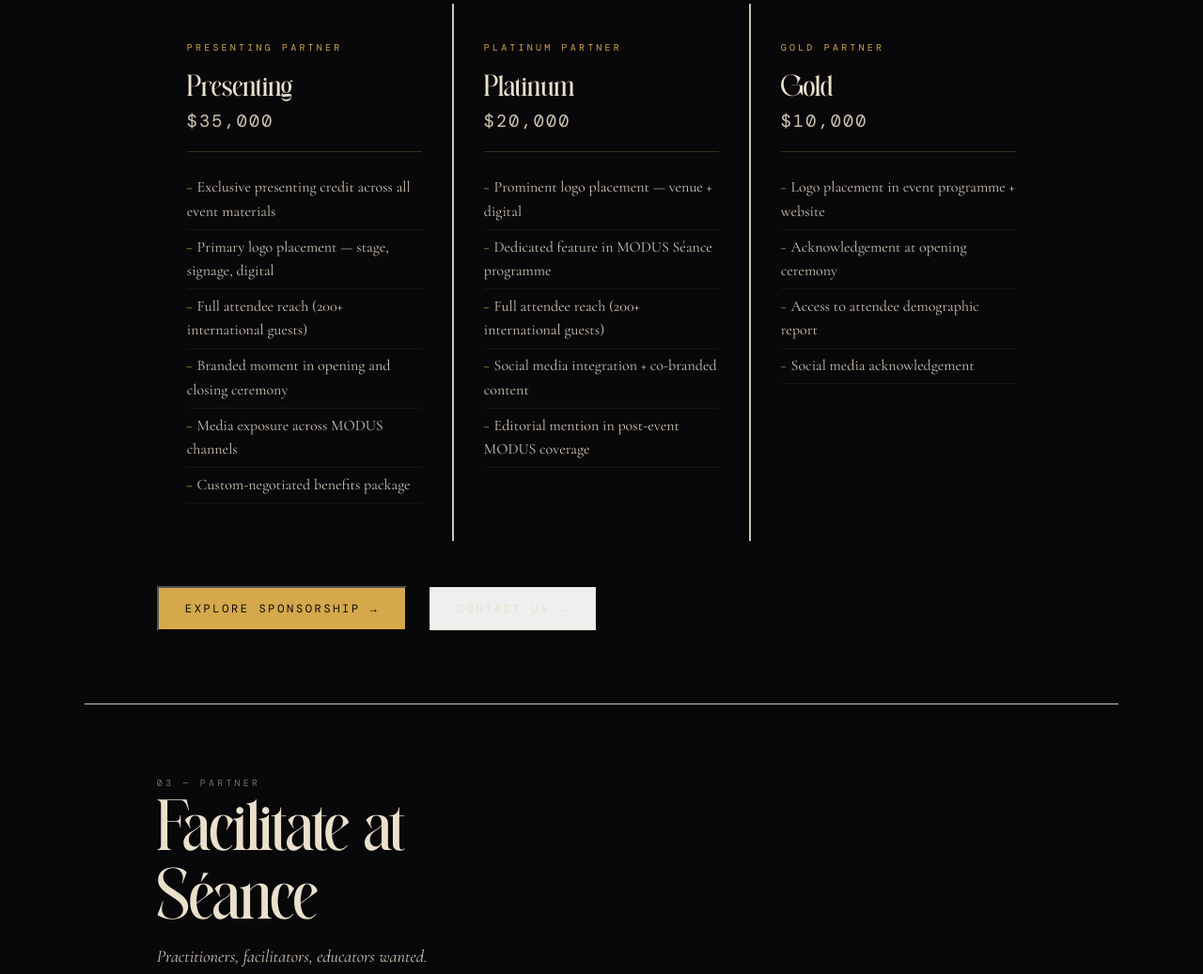
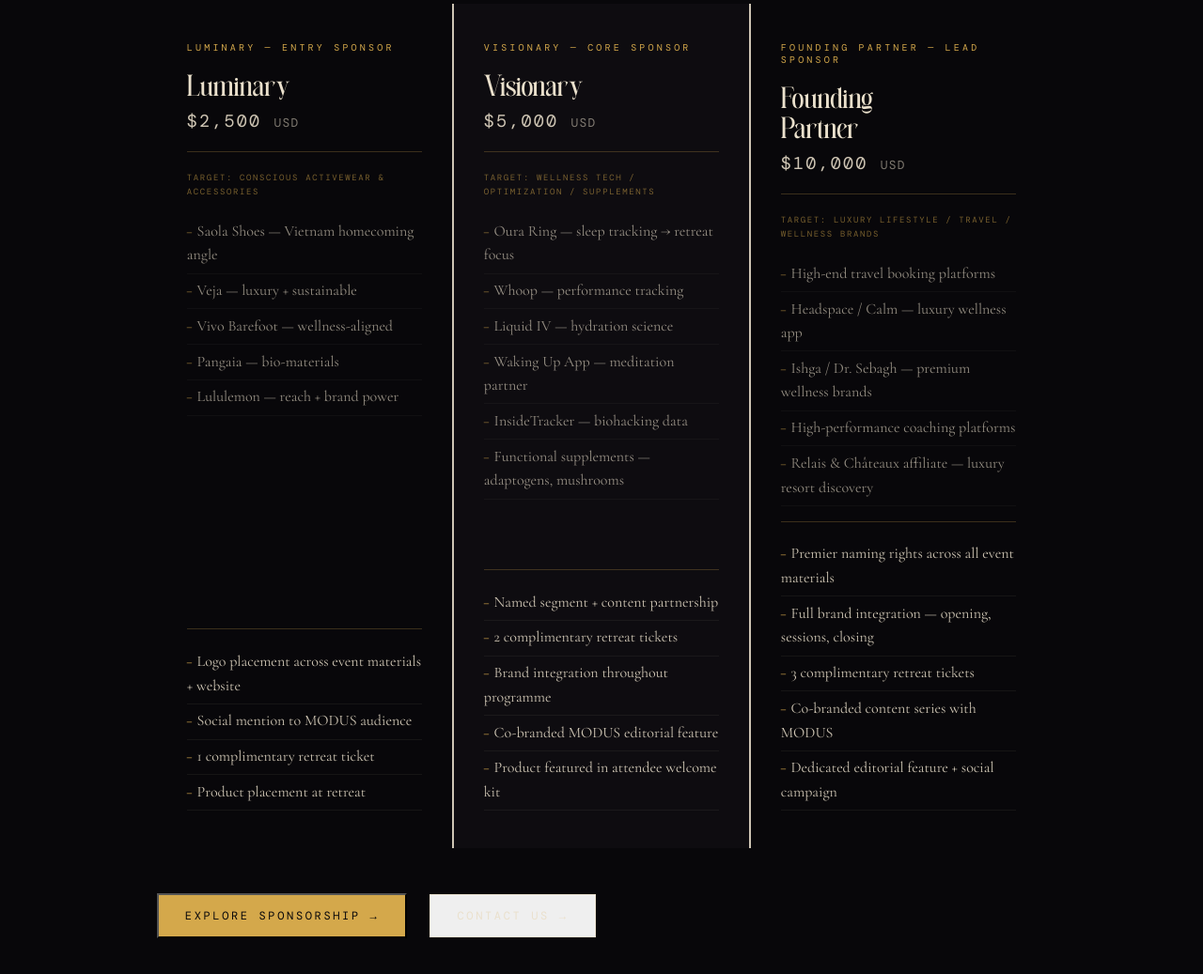
Before and after one commit to danielarmonstanford/modus-project, a plain HTML site: page acquire/index.html in a window 1280 px wide. Shown: the part 2051-3088 px from the top of the page at 94% size. Drawn offline with nearby package versions, Linux system fonts and the light colour scheme; a web font is replaced by a local one.

Commit message:
Acquire sponsor: new 3-tier structure with target brand concepts, pricing .5k/k/0k

```diff
--- a/acquire/index.html
+++ b/acquire/index.html
@@ -896,42 +896,79 @@
       <p class="section-subhead">Align your brand with luxury + consciousness.</p>
 
       <div class="sponsor-grid">
+
+        <!-- LUMINARY -->
         <div class="tier-card">
-          <p class="tier-rank">Presenting Partner</p>
-          <p class="tier-name">Presenting</p>
-          <p class="tier-price">$35,000</p>
-          <ul class="tier-features">
-            <li>Exclusive presenting credit across all event materials</li>
-            <li>Primary logo placement — stage, signage, digital</li>
-            <li>Full attendee reach (200+ international guests)</li>
-            <li>Branded moment in opening and closing ceremony</li>
-            <li>Media exposure across MODUS channels</li>
-            <li>Custom-negotiated benefits package</li>
+          <p class="tier-rank">Luminary — Entry Sponsor</p>
+          <p class="tier-name">Luminary</p>
+          <p class="tier-price">$2,500 <span style="font-size:0.7em;opacity:0.6;letter-spacing:0.1em;">USD</span></p>
+          <p style="font-family:var(--font-mono);font-size:9px;letter-spacing:0.18em;text-transform:uppercase;color:rgba(212,168,75,0.55);margin-bottom:1rem;line-height:1.7;">Target: Conscious Activewear &amp; Accessories</p>
+          <ul class="tier-features" style="margin-bottom:1rem;">
+            <li style="font-style:normal;color:var(--text-dim);opacity:0.7;">Saola Shoes — Vietnam homecoming angle</li>
+            <li style="font-style:normal;color:var(--text-dim);opacity:0.7;">Veja — luxury + sustainable</li>
+            <li style="font-style:normal;color:var(--text-dim);opacity:0.7;">Vivo Barefoot — wellness-aligned</li>
+            <li style="font-style:normal;color:var(--text-dim);opacity:0.7;">Pangaia — bio-materials</li>
+            <li style="font-style:normal;color:var(--text-dim);opacity:0.7;">Lululemon — reach + brand power</li>
           </ul>
-        </div>
+          <div style="border-top:0.5px solid var(--border-gold);padding-top:1rem;margin-top:auto;">
+            <ul class="tier-features">
+              <li>Logo placement across event materials + website</li>
+              <li>Social mention to MODUS audience</li>
+              <li>1 complimentary retreat ticket</li>
+              <li>Product placement at retreat</li>
+            </ul>
+          </div>
+        </div>
+
+        <!-- VISIONARY -->
+        <div class="tier-card" style="background:var(--bg2);">
+          <p class="tier-rank">Visionary — Core Sponsor</p>
+          <p class="tier-name">Visionary</p>
+          <p class="tier-price">$5,000 <span style="font-size:0.7em;opacity:0.6;letter-spacing:0.1em;">USD</span></p>
+          <p style="font-family:var(--font-mono);font-size:9px;letter-spacing:0.18em;text-transform:uppercase;color:rgba(212,168,75,0.55);margin-bottom:1rem;line-height:1.7;">Target: Wellness Tech / Optimization / Supplements</p>
+          <ul class="tier-features" style="margin-bottom:1rem;">
+            <li style="font-style:normal;color:var(--text-dim);opacity:0.7;">Oura Ring — sleep tracking → retreat focus</li>
+            <li style="font-style:normal;color:var(--text-dim);opacity:0.7;">Whoop — performance tracking</li>
+            <li style="font-style:normal;color:var(--text-dim);opacity:0.7;">Liquid IV — hydration science</li>
+            <li style="font-style:normal;color:var(--text-dim);opacity:0.7;">Waking Up App — meditation partner</li>
+            <li style="font-style:normal;color:var(--text-dim);opacity:0.7;">InsideTracker — biohacking data</li>
+            <li style="font-style:normal;color:var(--text-dim);opacity:0.7;">Functional supplements — adaptogens, mushrooms</li>
+          </ul>
+          <div style="border-top:0.5px solid var(--border-gold);padding-top:1rem;margin-top:auto;">
+            <ul class="tier-features">
+              <li>Named segment + content partnership</li>
+              <li>2 complimentary retreat tickets</li>
+              <li>Brand integration throughout programme</li>
+              <li>Co-branded MODUS editorial feature</li>
+              <li>Product featured in attendee welcome kit</li>
+            </ul>
+          </div>
+        </div>
+
+        <!-- FOUNDING PARTNER -->
         <div class="tier-card">
-          <p class="tier-rank">Platinum Partner</p>
-          <p class="tier-name">Platinum</p>
-          <p class="tier-price">$20,000</p>
-          <ul class="tier-features">
-            <li>Prominent logo placement — venue + digital</li>
-            <li>Dedicated feature in MODUS Séance programme</li>
-            <li>Full attendee reach (200+ international guests)</li>
-            <li>Social media integration + co-branded content</li>
-            <li>Editorial mention in post-event MODUS coverage</li>
+          <p class="tier-rank">Founding Partner — Lead Sponsor</p>
+          <p class="tier-name">Founding<br>Partner</p>
+          <p class="tier-price">$10,000 <span style="font-size:0.7em;opacity:0.6;letter-spacing:0.1em;">USD</span></p>
+          <p style="font-family:var(--font-mono);font-size:9px;letter-spacing:0.18em;text-transform:uppercase;color:rgba(212,168,75,0.55);margin-bottom:1rem;line-height:1.7;">Target: Luxury Lifestyle / Travel / Wellness Brands</p>
+          <ul class="tier-features" style="margin-bottom:1rem;">
+            <li style="font-style:normal;color:var(--text-dim);opacity:0.7;">High-end travel booking platforms</li>
+            <li style="font-style:normal;color:var(--text-dim);opacity:0.7;">Headspace / Calm — luxury wellness app</li>
+            <li style="font-style:normal;color:var(--text-dim);opacity:0.7;">Ishga / Dr. Sebagh — premium wellness brands</li>
+            <li style="font-style:normal;color:var(--text-dim);opacity:0.7;">High-performance coaching platforms</li>
+            <li style="font-style:normal;color:var(--text-dim);opacity:0.7;">Relais &amp; Ch&acirc;teaux affiliate — luxury resort discovery</li>
           </ul>
-        </div>
-        <div class="tier-card">
-          <p class="tier-rank">Gold Partner</p>
-          <p class="tier-name">Gold</p>
-          <p class="tier-price">$10,000</p>
-          <ul class="tier-features">
-            <li>Logo placement in event programme + website</li>
-            <li>Acknowledgement at opening ceremony</li>
-            <li>Access to attendee demographic report</li>
-            <li>Social media acknowledgement</li>
-          </ul>
-        </div>
+          <div style="border-top:0.5px solid var(--border-gold);padding-top:1rem;margin-top:auto;">
+            <ul class="tier-features">
+              <li>Premier naming rights across all event materials</li>
+              <li>Full brand integration — opening, sessions, closing</li>
+              <li>3 complimentary retreat tickets</li>
+              <li>Co-branded content series with MODUS</li>
+              <li>Dedicated editorial feature + social campaign</li>
+            </ul>
+          </div>
+        </div>
+
       </div>
 
       <div class="cta-row">
@@ -1257,9 +1294,9 @@
         <label for="s-tier">Which tier interests you? *</label>
         <select id="s-tier" name="tier" required>
           <option value="">Select...</option>
-          <option value="Presenting Partner ($35,000)">Presenting Partner — $35,000</option>
-          <option value="Platinum Partner ($20,000)">Platinum Partner — $20,000</option>
-          <option value="Gold Partner ($10,000)">Gold Partner — $10,000</option>
+          <option value="Luminary ($2,500)">Luminary — $2,500</option>
+          <option value="Visionary ($5,000)">Visionary — $5,000</option>
+          <option value="Founding Partner ($10,000)">Founding Partner — $10,000</option>
           <option value="Open to discussion">Open to discussion</option>
         </select>
       </div>
```
